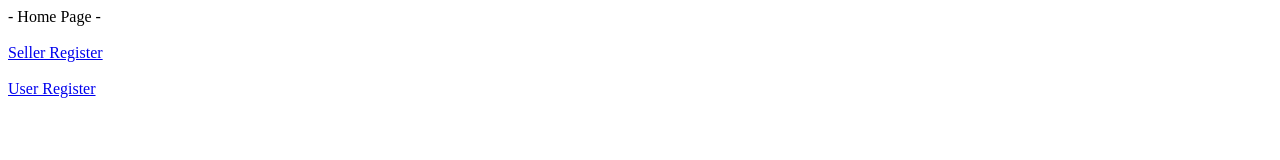
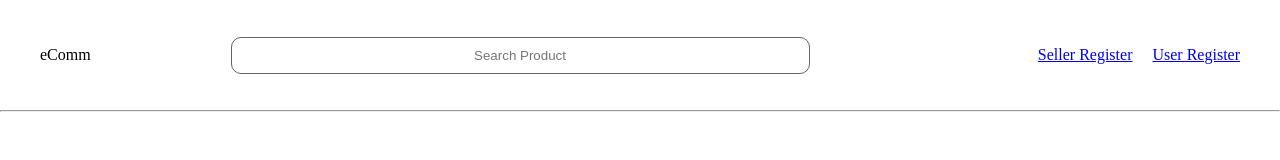
Before and after one commit to ethmore/frontend-and-bff-service, a website: page public/views/home.html in a window 1280 px wide. Drawn offline with Linux system fonts and the light colour scheme.

Commit message:
Tiny style changes

```diff
--- a/public/styles/home.css
+++ b/public/styles/home.css
@@ -1,4 +1,42 @@
 body {
+    margin: 0;
+}
+
+nav {
     display: flex;
-    flex-direction: column;
+    justify-content: space-between;
+    width: 1200px;
+    margin: auto;
+    margin-top: 30px;
+    margin-bottom: 30px;
+
 }
+
+.logo {
+    display: flex;
+    align-items: center;
+    width: 15%;
+}
+
+form {
+    display: flex;
+    align-items: center;
+    max-width: 50%;
+}
+.search-bar {
+    border: solid 1px rgb(100, 100, 100);
+    border-radius: 10px;
+    padding: 10px 200px;
+    text-align: center;
+}
+
+.register {
+    display: flex;
+    justify-content: end;
+    align-items: center;
+    width: 35%;
+}
+
+.register a {
+    padding-left: 20px;
+}
--- a/public/views/home.html
+++ b/public/views/home.html
@@ -1,5 +1,6 @@
 <!DOCTYPE html>
 <html lang="en">
+
 <head>
     <meta charset="UTF-8">
     <meta http-equiv="X-UA-Compatible" content="IE=edge">
@@ -8,11 +9,21 @@
 
     <link rel="stylesheet" href="/styles/home.css">
 </head>
+
 <body>
-    - Home Page -
-    <br><br>
-    <a href="/seller-register">Seller Register</a>
-    <br>
-    <a href="/register">User Register</a>
+    <nav>
+        <p class="logo">eComm</p>
+        <form>
+            <input class="search-bar" type="text" name="searchBar" id="searchBar" placeholder="Search Product">
+        </form>
+
+        <div class="register">
+            <a href="/seller-register">Seller Register</a>
+            <a href="/register">User Register</a>
+        </div>
+    </nav>
+    <hr>
+
 </body>
+
 </html>
```
